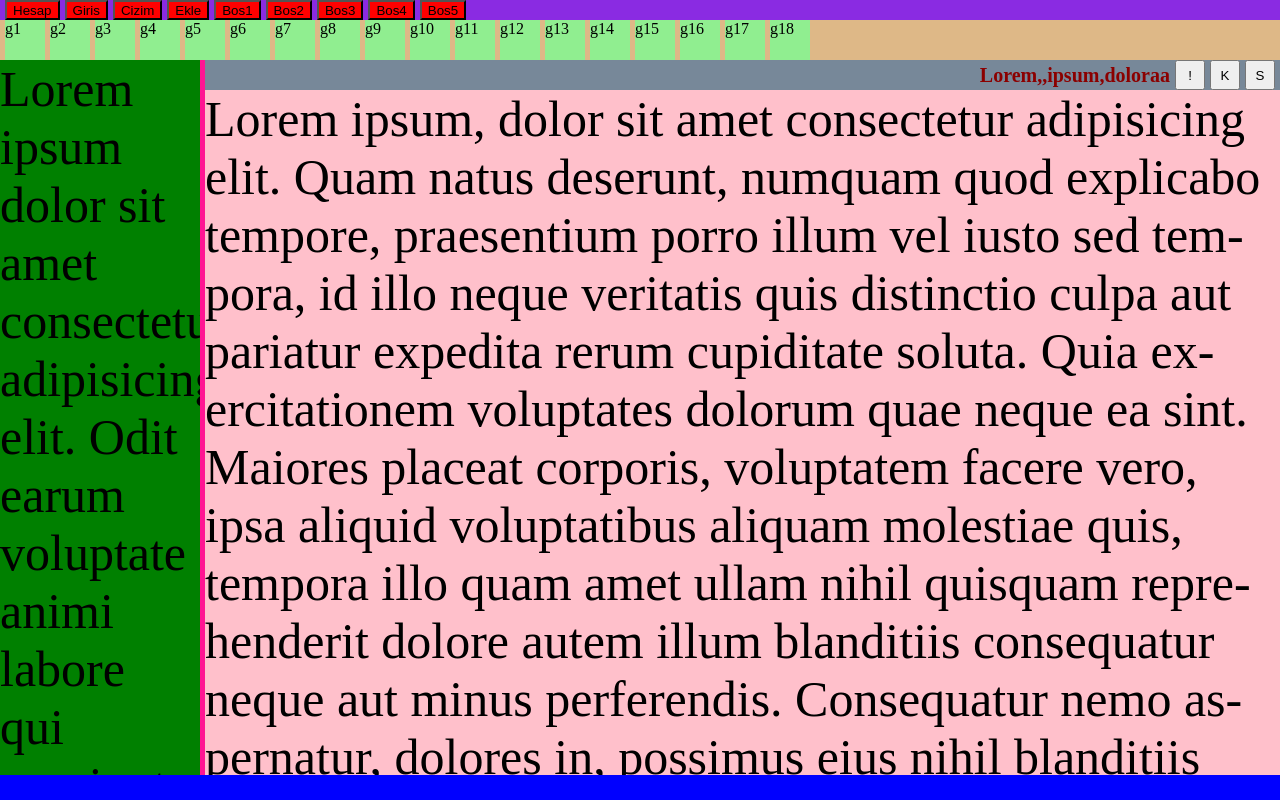
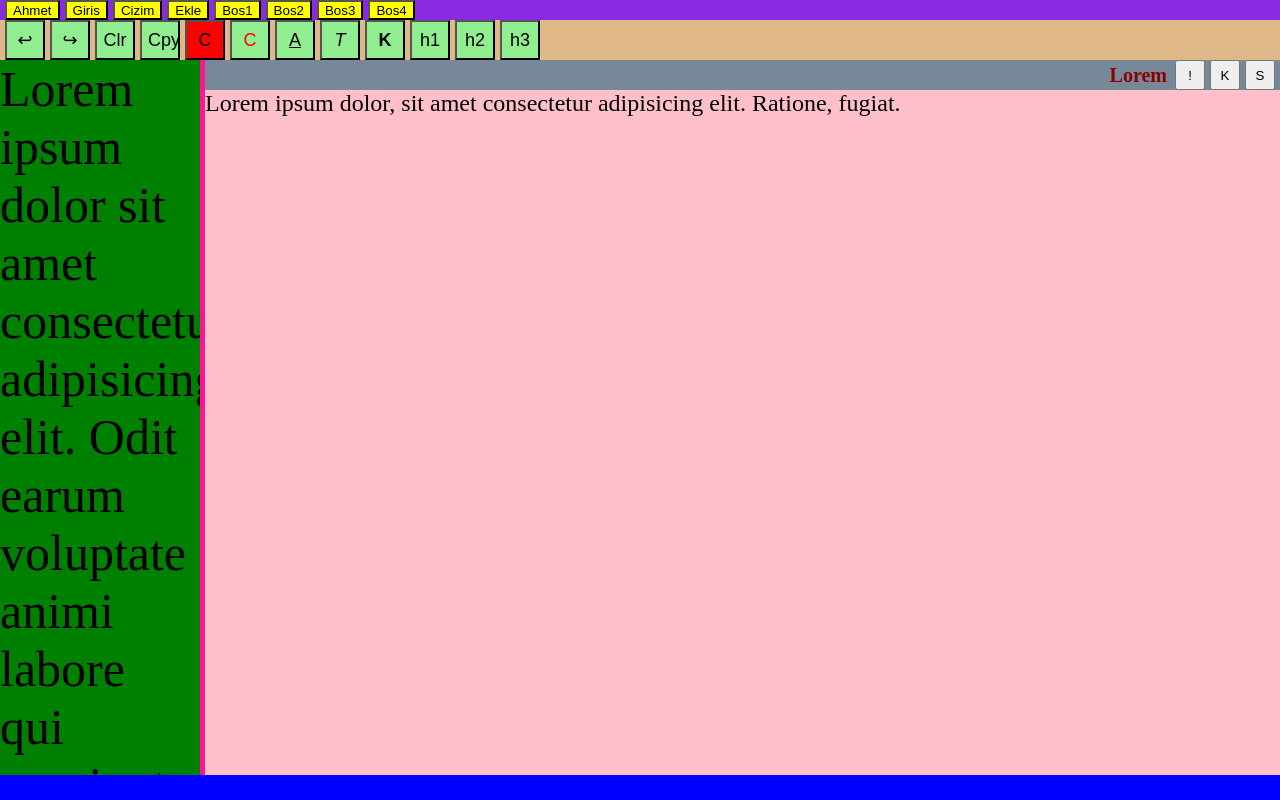
Before and after one commit to AhmetCekmece/web_note, a PHP site: page / in a window 1280 px wide. Run offline with PHP 8.4, Linux system fonts and the light colour scheme.

Commit message:
Add files via upload

```diff
--- a/index.html
+++ b/index.html
@@ -14,15 +14,14 @@
                     <button id="ustscroll-solbuton"><</button>
                 </div>
                 <div id="ustbar-orta">
-                    <button id="hesap_btn">Hesap</button>
-                    <button id="giris_btn">Giris</button>
-                    <button id="cizim_btn">Cizim</button>
-                    <button id="ekle_btn">Ekle</button>
-                    <button id="ekle_btn">Bos1</button>
-                    <button id="ekle_btn">Bos2</button>
-                    <button id="ekle_btn">Bos3</button>
+                    <button id="hesap_btn" onclick="ToolAc('tools_hesap');">Ahmet</button>
+                    <button id="giris_btn" onclick="ToolAc('tools_giris');">Giris</button>
+                    <button id="cizim_btn" onclick="ToolAc('tools_cizim');">Cizim</button>
+                    <button id="ekle_btn" onclick="ToolAc('tools_ekle');">Ekle</button>
+                    <button id="ekle_btn" >Bos1</button>
+                    <button id="ekle_btn" >Bos2</button>
+                    <button id="ekle_btn" >Bos3</button>
                     <button id="ekle_btn">Bos4</button>
-                    <button id="ekle_btn">Bos5</button>
                 </div>
                 <div id="ustbar-son">
                     <button id="ustscroll-sagbuton">></button>
@@ -33,28 +32,48 @@
                     <button id="scroll-solbuton"><</button>
                 </div>
                 <div id="altbar-orta">
+                    <div id="tools_hesap" class="tools">
+                        <button style="font-size: small;" id="cikis_hesap_btn" class="toolbox toolbox_v2">Cikis</button>
+                        <button style="font-size: small;" id="sifredegis_hesap_btn" class="toolbox toolbox_v2">Sifre Degistir</button>
+                    </div>
                     <div id="tools_giris" class="tools">
-                        <div class="toolbox">g1</div>
-                        <div class="toolbox">g2</div>
-                        <div class="toolbox">g3</div>
-                        <div class="toolbox">g4</div>
-                        <div class="toolbox">g5</div>
-                        <div class="toolbox">g6</div>
-                        <div class="toolbox">g7</div>
-                        <div class="toolbox">g8</div>
-                        <div class="toolbox">g9</div>
-                        <div class="toolbox">g10</div>
-                        <div class="toolbox">g11</div>
-                        <div class="toolbox">g12</div>
-                        <div class="toolbox">g13</div>
-                        <div class="toolbox">g14</div>
-                        <div class="toolbox">g15</div>
-                        <div class="toolbox">g16</div>
-                        <div class="toolbox">g17</div>
-                        <div class="toolbox">g18</div>
+                        <button class="toolbox" onclick="GeriAl();">↩</button>
+                        <button class="toolbox" onclick="IleriAl();">↪</button>
+                        <button class="toolbox" onclick="removeStyles()">Clr</button>
+                        <button class="toolbox" onclick="copyStyle()">Cpy</button>
+                        <button style="background-color: red;" id="renk_btn" class="toolbox"  onclick="Color_type('bcolor');ToolAc('tools_renk');">C</button>
+                        <button style="color: red;" id="renk_btn" class="toolbox"  onclick="Color_type('color');ToolAc('tools_renk');">C</button>
+                        <button style="text-decoration: underline;" class="toolbox" onclick="AltiniCiz()">A</button>
+                        <button style="font-style: italic;" class="toolbox" onclick="Italiklestir()">T</button>
+                        <button style="font-weight: bold;" class="toolbox" onclick="Kalinlastir()">K</button>
+                        <button  class="toolbox" onclick="FontSize('7')">h1</button>
+                        <button  class="toolbox" onclick="FontSize('6')">h2</button>
+                        <button  class="toolbox" onclick="FontSize('5')">h3</button>
+                        <!-- <button  class="toolbox" onclick="SubYazi()">A<span style="vertical-align: sub;">2</spans></button>
+                        <button  class="toolbox" onclick="SuperYazi()">A<span style="vertical-align: super;">2</spans></button> -->
+                    </div>
+                    <div id="tools_renk" class="tools">
+                        <button class="toolbox" onclick="ToolAc('tools_giris');"><</button>
+                        <button style="background-color: white;" class="toolbox" onclick="RenkDegistir('white');"></button>
+                        <button style="background-color: black;" class="toolbox" onclick="RenkDegistir('black');"></button>
+                        <button style="background-color: red;" class="toolbox" onclick="RenkDegistir('red');"></button>
+                        <button style="background-color: green;" class="toolbox" onclick="RenkDegistir('green');"></button>
+                        <button style="background-color: blue;" class="toolbox" onclick="RenkDegistir('blue');"></button>
+                        <button style="background-color: yellow;" class="toolbox" onclick="RenkDegistir('yellow');"></button>
+                        <button style="background-color: cyan;" class="toolbox" onclick="RenkDegistir('cyan');"></button>
+                        <button style="background-color: magenta;" class="toolbox" onclick="RenkDegistir('magenta');"></button>
+                        <button style="background-color: purple;" class="toolbox" onclick="RenkDegistir('purple');"></button>
+                        <button style="background-color: orange;" class="toolbox" onclick="RenkDegistir('orange');"></button>
+                        <button style="background-color: gray;" class="toolbox" onclick="RenkDegistir('gray');"></button>
+                        <button style="background-color: yellowgreen;" class="toolbox" onclick="RenkDegistir('yellowgreen');"></button>
+                        <button style="background-color: brown;" class="toolbox" onclick="RenkDegistir('brown');"></button>
+                        <button style="background-color: lime;" class="toolbox" onclick="RenkDegistir('lime');"></button>
+                        <button style="background-color: turquoise;" class="toolbox" onclick="RenkDegistir('turquoise');"></button>
+                        <button style="background-color: plum;" class="toolbox" onclick="RenkDegistir('plum');"></button>
+                        <button style="background-color: cornflowerblue;" class="toolbox" onclick="RenkDegistir('cornflowerblue');"></button>
                     </div>
                     <div id="tools_cizim" class="tools">
-                        <div class="toolbox">c1</div>
+                        <input type="text" class="toolbox">
                         <div class="toolbox">c2</div>
                         <div class="toolbox">c3</div>
                         <div class="toolbox">c4</div>
@@ -86,15 +105,14 @@
                     <div id="resizer"></div>
                     <div id="icerik">
                         <div id="icerik-baslik">
-                            <div id="not_baslik">Lorem,,ipsum,doloraa</div>
+                            <div id="not_baslik" contenteditable="true" spellcheck="false">Lorem</div>
                             <button id="baslik_degistir_btn">!</button>
                             <button id="notu_kaydet_btn">K</button>
                             <button id="notu_sil_btn">S</button>
 
                         </div>
-                        <div id="icerik-icerik">
-                            Lorem ipsum, dolor sit amet consectetur adipisicing elit. Quam natus deserunt, numquam quod explicabo tempore, praesentium porro illum vel iusto sed tempora, id illo neque veritatis quis distinctio culpa aut pariatur expedita rerum cupiditate soluta. Quia exercitationem voluptates dolorum quae neque ea sint. Maiores placeat corporis, voluptatem facere vero, ipsa aliquid voluptatibus aliquam molestiae quis, tempora illo quam amet ullam nihil quisquam reprehenderit dolore autem illum blanditiis consequatur neque aut minus perferendis. Consequatur nemo aspernatur, dolores in, possimus eius nihil blanditiis consectetur fugit, dolorem explicabo at ad. Provident neque, ex laboriosam dolor consectetur esse doloremque, omnis sunt quos ipsam adipisci?
-                            Lorem ipsum dolor sit amet consectetur adipisicing elit. Quaerat alias quae nisi. Quo, excepturi? Dolores non distinctio sint quisquam, facere ea earum possimus exercitationem unde deleniti voluptates quasi velit labore similique explicabo aliquid perspiciatis porro, molestiae tempora debitis nostrum, tenetur praesentium quam ut. Dolorem nulla aliquam sit illo molestiae? Magnam non minima obcaecati adipisci corporis quam aspernatur ad, assumenda consectetur! Voluptatibus iste, illo quas voluptatem expedita maxime cupiditate consectetur dicta. Dicta alias quisquam illo inventore quas. Necessitatibus eaque similique provident eligendi beatae ratione hic non odit placeat, voluptatem est nam consequuntur tempora et culpa error totam quis, nihil quibusdam aliquid.
+                        <div id="icerik-icerik" contenteditable="true" spellcheck="false">
+                            Lorem ipsum dolor, sit amet consectetur adipisicing elit. Ratione, fugiat.
                         </div>
                     </div>
                 </div>
@@ -102,14 +120,80 @@
             </div>
         </div>
 
+        <div id="hesap_container">
+            <div id="karart_container"></div>
+            <div id="hesap_menu_overflow">
+                <div id="hesap_menu">
+                    <button class="menukapat_btn">X</button>
+                    <form id="sifredegis_form">
+                        <input type="password" placeholder="eski sifre gir">
+                        <input type="password" placeholder="yeni sifre gir">
+                        <input type="password" placeholder="yeni sifre tekrar gir">
+                        <input type="button" value="Sifre Degistir">
+                    </form>
+                </div>
+            </div>
+        </div>
+
     </div>
 
     <script src="javascript.js"></script>
+    <script>
+        function GeriAl(){
+            document.execCommand('undo');
+        }
+        function IleriAl(){
+            document.execCommand('redo');
+        }
+
+        let color_type = "color"  //bcolor - color
+        function Color_type(_color_type){
+            color_type = _color_type;
+        }
+        function RenkDegistir(_renk) {
+            if(color_type == "color"){
+                document.execCommand("styleWithCSS", null, true);
+                document.execCommand("foreColor", false, _renk);
+            }
+            else if(color_type == "bcolor"){
+                document.execCommand("styleWithCSS", false, true);
+                document.execCommand("hiliteColor", false, _renk);
+            }
+            ToolAc('tools_giris');
+        }
+
+        function Kalinlastir() {
+            document.execCommand("styleWithCSS", null, true);
+            document.execCommand("bold", false, null);
+        }
+
+        function Italiklestir() {
+            document.execCommand("styleWithCSS", false, true);
+            document.execCommand("italic", false, null);
+        }
+
+        function AltiniCiz() {
+            document.execCommand("styleWithCSS", false, true);
+            document.execCommand("underline", false, null);
+        }
+
+        function FontSize(_fontsize) {
+            document.execCommand("styleWithCSS", false, true);
+            document.execCommand('fontSize', false, _fontsize);
+        }
+
+        function removeStyles() {
+            document.execCommand("removeFormat", false, null);
+        }
+
+        // function SubYazi(){
+        //     document.execCommand("subscript", false, null);
+        // }
+
+        // function SuperYazi(){
+        //     document.execCommand("superscript", false, null);
+        // }
+
+    </script>
 </body>
 </html>
-
-<!-- yapılacaklar
-
-    hesap islemleri css
-
--->
--- a/style.css
+++ b/style.css
@@ -36,7 +36,7 @@ body{
                 flex-direction: row;
             }
                 #ustbar-orta button{
-                    background-color: red;
+                    background-color: yellow;
                     margin-left: 5px;
 
                 }
@@ -99,9 +99,19 @@ body{
                         width: 40px;
                         margin-left: 5px;
                         flex-shrink: 0;
+                        font-size: large;
                     }
+                    .toolbox_v2{
+                        width: 85px;
+                    }
+                #tools_hesap{
+                    display: none;
+                }
                 #tools_giris{
                     display: flex;
+                }
+                #tools_renk{
+                    display: none;
                 }
                 #tools_cizim{
                     display: none;
@@ -149,11 +159,17 @@ body{
                     justify-content: flex-end;
                 }
                     #not_baslik{
+                        min-width: 30px;
                         color: darkred;
                         font-weight: bold;
                         font-size: 20px;
                         line-height: 30px;
                         margin-right: 5px;
+                        text-align: right;
+                        white-space: nowrap;
+                        overflow: hidden;
+                        padding-left: 3px;
+                        padding-right: 3px;
                     }
                     #baslik_degistir_btn{
                         min-width: 30px;
@@ -172,7 +188,7 @@ body{
                     background-color: pink;
                     flex-grow: 1;
                     overflow: auto;
-                    font-size: 50px;
+                    font-size: x-large;
                     word-wrap: break-word; /* satir sonundaki kelimeyi boler */
                     hyphens: auto;         /* sona - ekler */
                 }
```
Also changed, not shown: other parts of style.css (+46 -0 lines), javascript.js (+82 -58 lines).
